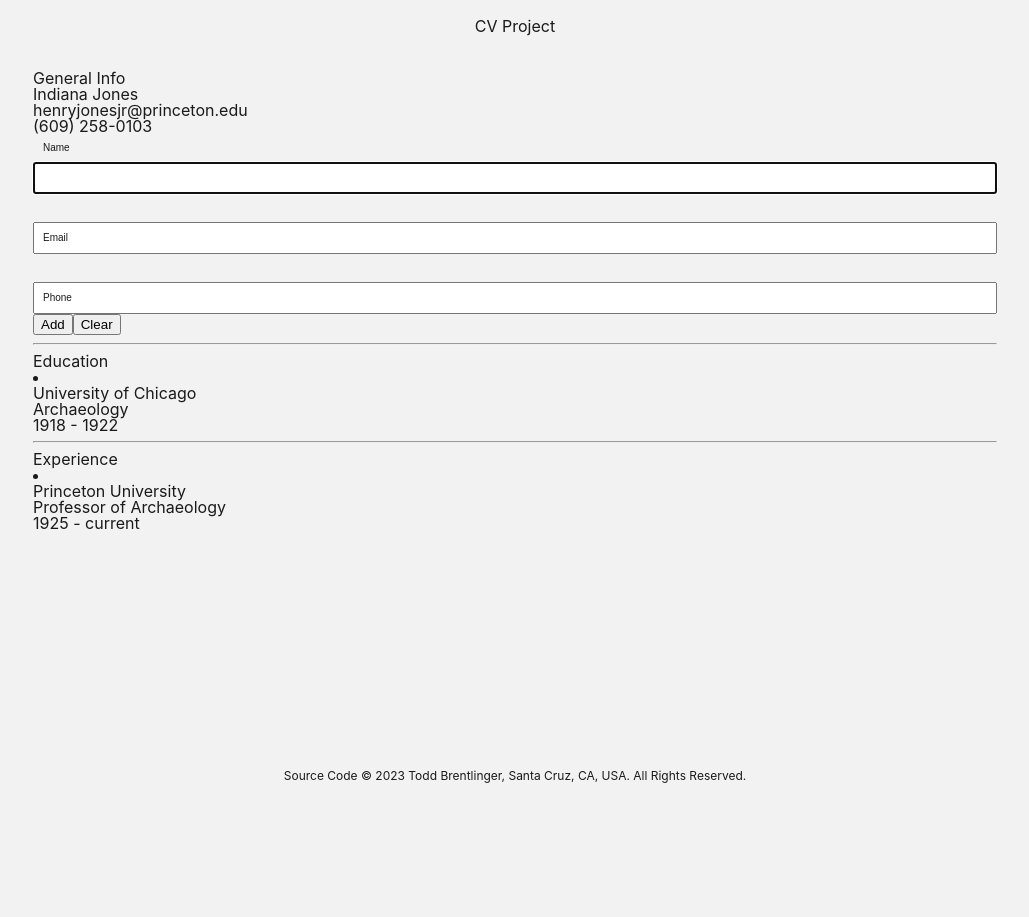
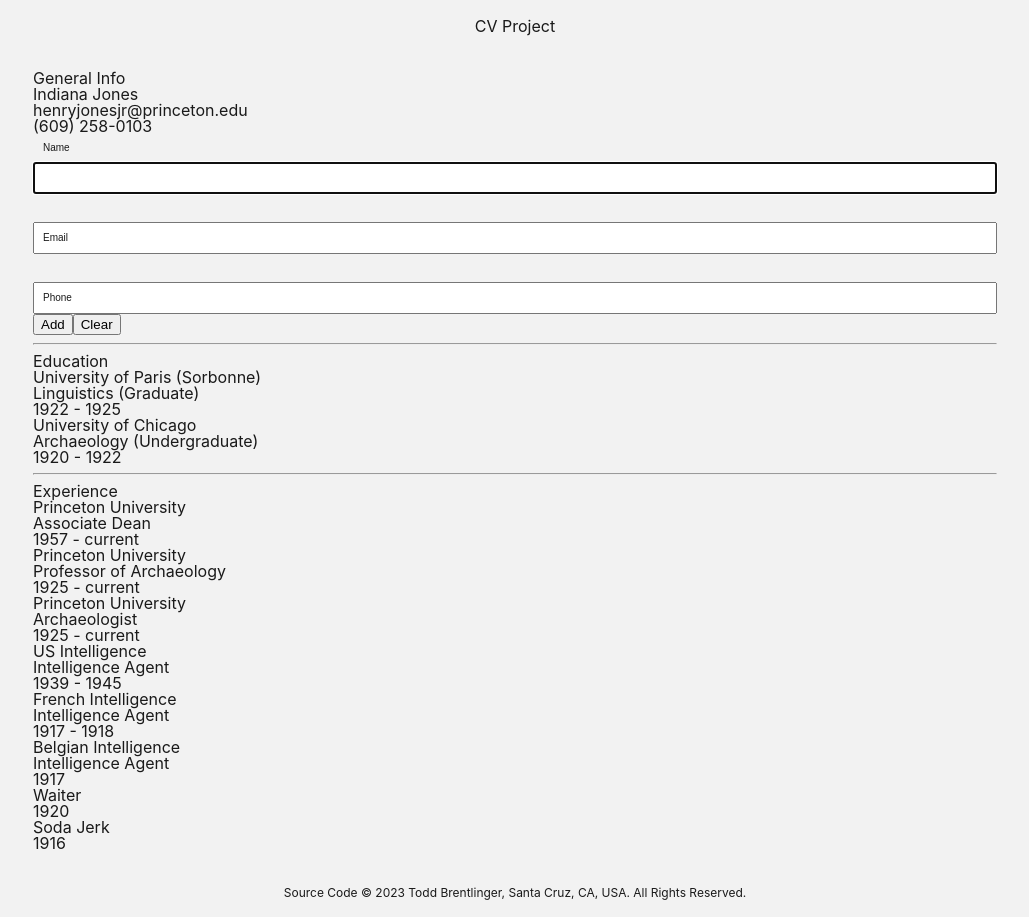
Before and after one commit to toddbrentlinger/odin-cv-project, a React (Create React App) app: page / in a window 1280 px wide. Shown: the whole page, without its empty margins (125-1154 px from the left). Before the commit the page ends 800 px from the top, so only its background shows below. Built offline with nearby package versions, Linux system fonts and the light colour scheme; the HTML template or start-up script is replaced by a standard one.

Commit message:
Add state with default test values
Adds state for education, experience, and general info sections with
initial values for testing.
Adds uniqid npm package to give unique id for each Education and
Experience component to assign as key attribute for list display.

```diff
--- a/package.json
+++ b/package.json
@@ -10,6 +10,7 @@
     "react-dom": "^18.2.0",
     "react-scripts": "5.0.1",
     "sass": "^1.63.3",
+    "uniqid": "^5.4.0",
     "web-vitals": "^2.1.4"
   },
   "scripts": {
--- a/src/components/EducationSection.js
+++ b/src/components/EducationSection.js
@@ -1,17 +1,50 @@
 import React, {Component} from "react";
 import Education from "./Education";
+import uniqid from "uniqid";
 
 class EducationSection extends Component {
+    constructor(props) {
+        super(props);
+
+        this.state = {
+            educationList: [
+                {
+                    id: uniqid(),
+                    schoolName: "University of Paris (Sorbonne)",
+                    titleOfStudy: "Linguistics (Graduate)",
+                    startDate: "1922",
+                    endDate: "1925",
+                },
+                {
+                    id: uniqid(),
+                    schoolName: "University of Chicago",
+                    titleOfStudy: "Archaeology (Undergraduate)",
+                    startDate: "1920",
+                    endDate: "1922",
+                }
+            ],
+        };
+    }
+
     render() {
+        const educationComponents = this.state.educationList.map((educationInst) => {
+            return (
+                <Education
+                    key={educationInst.id}
+                    schoolName={educationInst.schoolName}
+                    titleOfStudy={educationInst.titleOfStudy}
+                    startDate={educationInst.startDate}
+                    endDate={educationInst.endDate}
+                />
+            );
+        });
+
         return (
             <article id="education-section">
                 <h2>Education</h2>
-                <Education
-                    schoolName="University of Chicago"
-                    titleOfStudy="Archaeology"
-                    startDate="1918"
-                    endDate="1922"
-                />
+                <ul>
+                    {educationComponents}
+                </ul>
             </article>
         );
     }
--- a/src/components/ExperienceSection.js
+++ b/src/components/ExperienceSection.js
@@ -1,20 +1,101 @@
 import React, { Component } from "react";
 import Experience from "./Experience";
+import uniqid from "uniqid";
 
 class ExperienceSection extends Component {
+    constructor(props) {
+        super(props);
+
+        this.state = {
+            experienceList: [
+                {
+                    id: uniqid(),
+                    companyName: "Princeton University",
+                    positionTitle: "Associate Dean",
+                    mainTasks: [],
+                    startDate: 1957,
+                    endDate: "",
+                },
+                {
+                    id: uniqid(),
+                    companyName: "Princeton University",
+                    positionTitle: "Professor of Archaeology",
+                    mainTasks: [],
+                    startDate: 1925,
+                    endDate: "",
+                },
+                {
+                    id: uniqid(),
+                    companyName: "Princeton University",
+                    positionTitle: "Archaeologist",
+                    mainTasks: [],
+                    startDate: 1925,
+                    endDate: "",
+                },
+                {
+                    id: uniqid(),
+                    companyName: "US Intelligence",
+                    positionTitle: "Intelligence Agent",
+                    mainTasks: [],
+                    startDate: 1939,
+                    endDate: 1945,
+                },
+                {
+                    id: uniqid(),
+                    companyName: "French Intelligence",
+                    positionTitle: "Intelligence Agent",
+                    mainTasks: [],
+                    startDate: 1917,
+                    endDate: 1918,
+                },
+                {
+                    id: uniqid(),
+                    companyName: "Belgian Intelligence",
+                    positionTitle: "Intelligence Agent",
+                    mainTasks: [],
+                    startDate: 1917,
+                    endDate: 1917,
+                },
+                {
+                    id: uniqid(),
+                    companyName: "",
+                    positionTitle: "Waiter",
+                    mainTasks: [],
+                    startDate: 1920,
+                    endDate: 1920,
+                },
+                {
+                    id: uniqid(),
+                    companyName: "",
+                    positionTitle: "Soda Jerk",
+                    mainTasks: [],
+                    startDate: 1916,
+                    endDate: 1916,
+                },
+            ],
+        };
+    }
+
     render() {
+        const experienceComponents = this.state.experienceList.map((experienceInst) => {
+            return (
+                <Experience
+                    key={experienceInst.id}
+                    companyName={experienceInst.companyName}
+                    positionTitle={experienceInst.positionTitle}
+                    mainTasks={experienceInst.mainTasks}
+                    startDate={experienceInst.startDate}
+                    endDate={experienceInst.endDate}
+                />
+            );
+        });
+
         return (
             <article id="experience-section">
                 <h2>Experience</h2>
-                <Experience
-                    companyName="Princeton University"
-                    positionTitle="Professor of Archaeology"
-                    mainTasks={[
-
-                    ]}
-                    startDate="1925"
-                    endDate=""
-                />
+                <ul>
+                    {experienceComponents}
+                </ul>
             </article>
         );
     }
--- a/src/components/GeneralInfoSection.js
+++ b/src/components/GeneralInfoSection.js
@@ -3,13 +3,25 @@
 import GeneralInfoForm from "./GeneralInfoForm";
 
 class GeneralInfoSection extends Component {
+    constructor(props) {
+        super(props);
+
+        this.state = {
+            name: "Indiana Jones",
+            email: "henryjonesjr@princeton.edu",
+            phone: "(609) 258-0103",
+        };
+    }
+
     render() {
+        const {name, email, phone} = this.state;
+
         return (
             <article id="general-info-section">
                 <GeneralInfo
-                    name="Indiana Jones"
-                    email="henryjonesjr@princeton.edu"
-                    phone="(609) 258-0103"
+                    name={name}
+                    email={email}
+                    phone={phone}
                 />
                 <GeneralInfoForm />
             </article>
```
Also changed, not shown: 1 other file (tests, documents, lock files or other folders).
